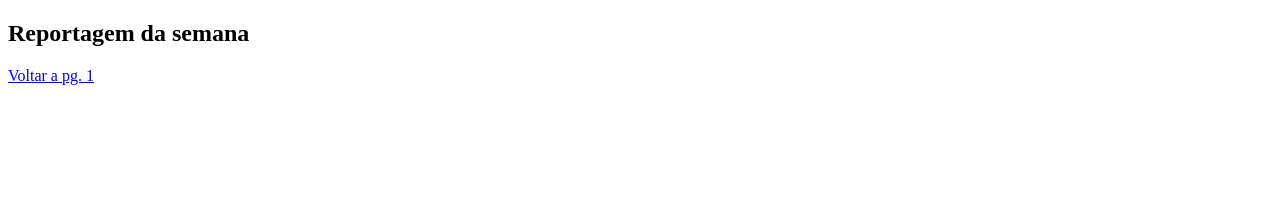
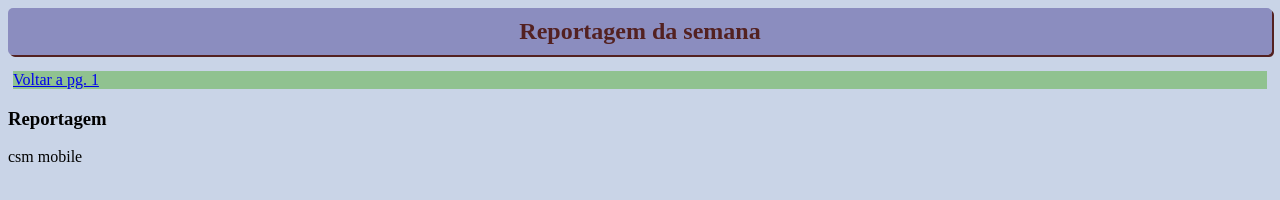
Before and after one commit to Claudemir-23/html-css, a plain HTML site: page execícios/ex002/page2.html in a window 1280 px wide. Drawn offline with Linux system fonts and the light colour scheme.

Commit message:
atualização

```diff
--- a/execícios/ex002/estilos/style.css
+++ b/execícios/ex002/estilos/style.css
@@ -1,8 +1,5 @@
 @charset "UTF-8";
 
-* {
-
-}
 
 body {
     background-color: #8c8aa7;
@@ -10,7 +7,7 @@ body {
     margin: 0px;
 }
 .container {
-    max-width: 800px;
+    max-width: 700px;
     margin: 0px auto;
     padding: 20px;
 }
@@ -34,8 +31,6 @@ nav ul li a:hover {
     background-color: rgb(131, 164, 224);
     color: #000;
 }
-.page2 #h2 {
-    background-color:dodgerblue;
-
-
+.page2 nav {
+    background-color: rgb(69, 139, 69);
 }
--- a/execícios/ex002/page2.html
+++ b/execícios/ex002/page2.html
@@ -4,12 +4,33 @@
     <meta charset="UTF-8">
     <meta name="viewport" content="width=device-width, initial-scale=1.0">
     <title>pagina 2</title>
+    <style>
+        body {
+            background-color: rgb(201, 212, 231);
+        }
+        h2 {
+            background-color: rgba(127, 127, 182, 0.822);
+            color: rgb(83, 33, 33);
+            box-shadow: 2px 2px;
+            padding: 10px;
+            margin: 0px;
+            text-align: center;
+            border-radius: 5px;
+        }
+        nav {
+            background-color: rgb(144, 194, 144);
+            padding: 0px;
+            margin: 5px;
+     }
+
+    </style>
 </head>
-<body>
+<body class="page2">
     <h2 class="pg2" id="h2">Reportagem da semana</h2>
     <nav class="page2">
         <p><a href="index.html">Voltar a pg. 1</a></p>
     </nav>
-
+    <h3>Reportagem</h3>
 </body>
+<footer>csm mobile</footer>
 </html>
```
Also changed, not shown: execícios/ex002/index.html (+1 -1 lines).
